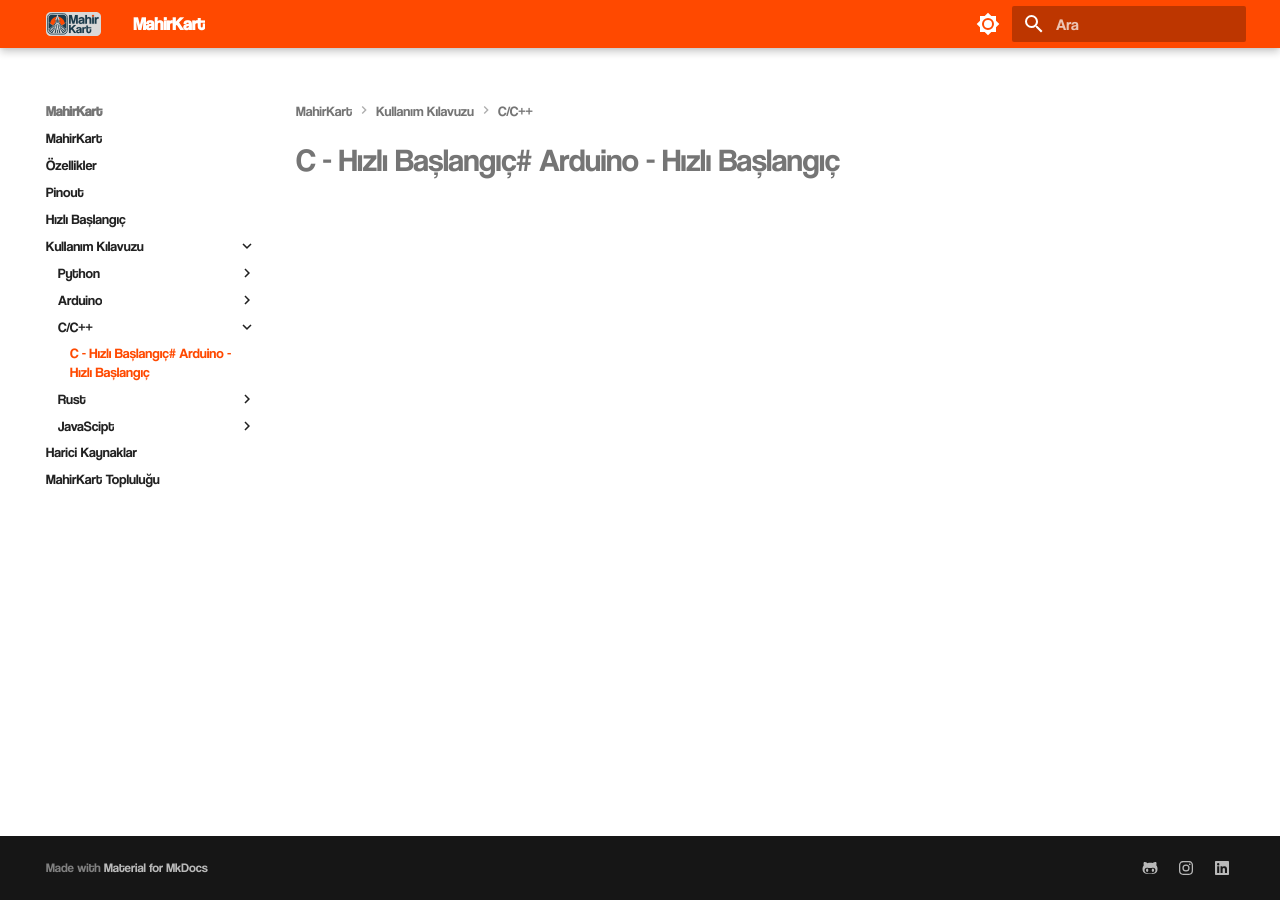
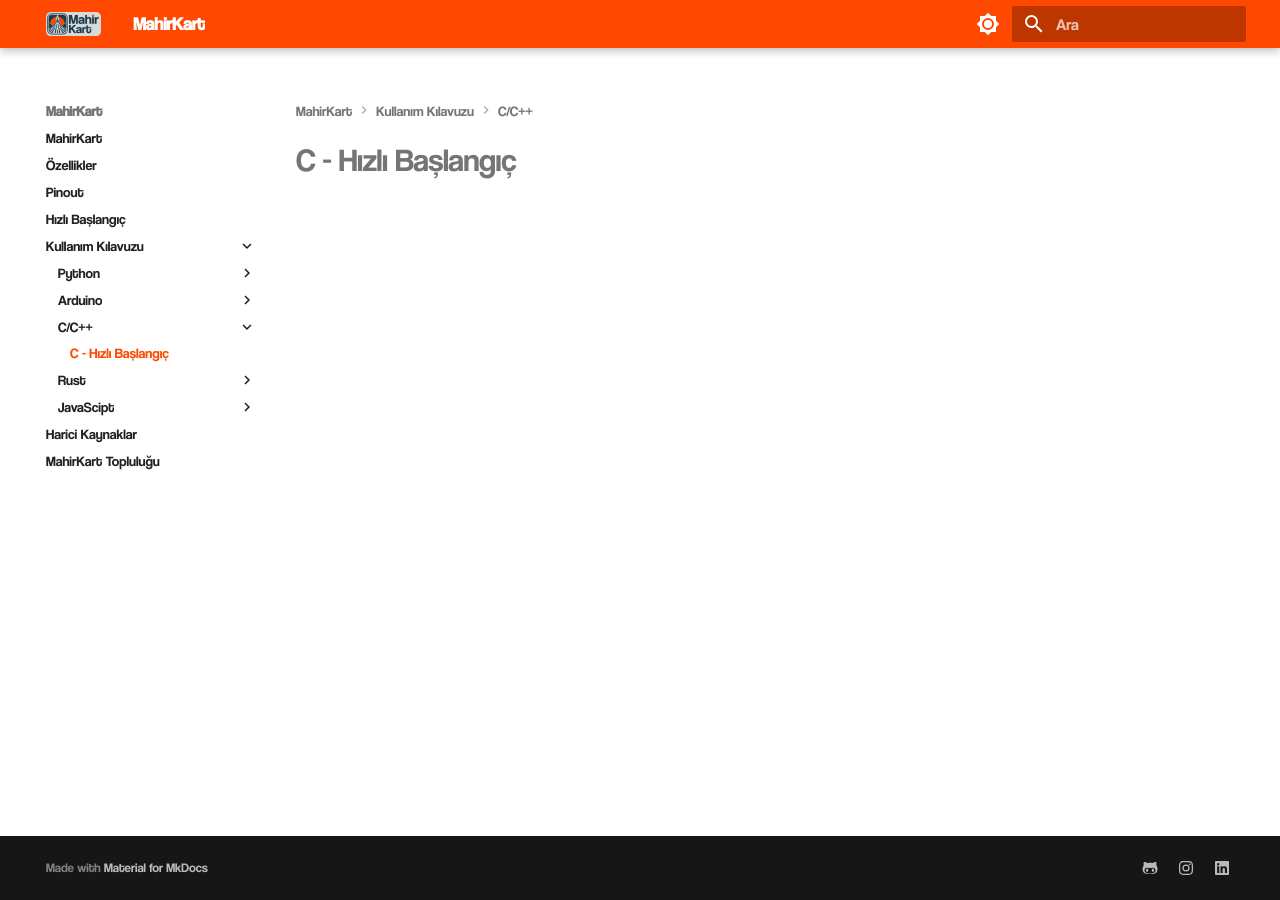
Before and after one commit to BilalAlpaslan/MahirKart-docs, an MkDocs documentation site: the page built from docs/userguide/c/quickstart.md, in a window 1280 px wide. Built offline with MkDocs 1.6.1 and Material for MkDocs 9.7.7, drawn with Linux system fonts in a browser that asks for light colours; some web fonts are replaced.

Commit message:
typo fix

```diff
--- a/docs/userguide/c/quickstart.md
+++ b/docs/userguide/c/quickstart.md
@@ -1 +1 @@
-# C - Hızlı Başlangıç# Arduino - Hızlı Başlangıç
+# C - Hızlı Başlangıç
```
